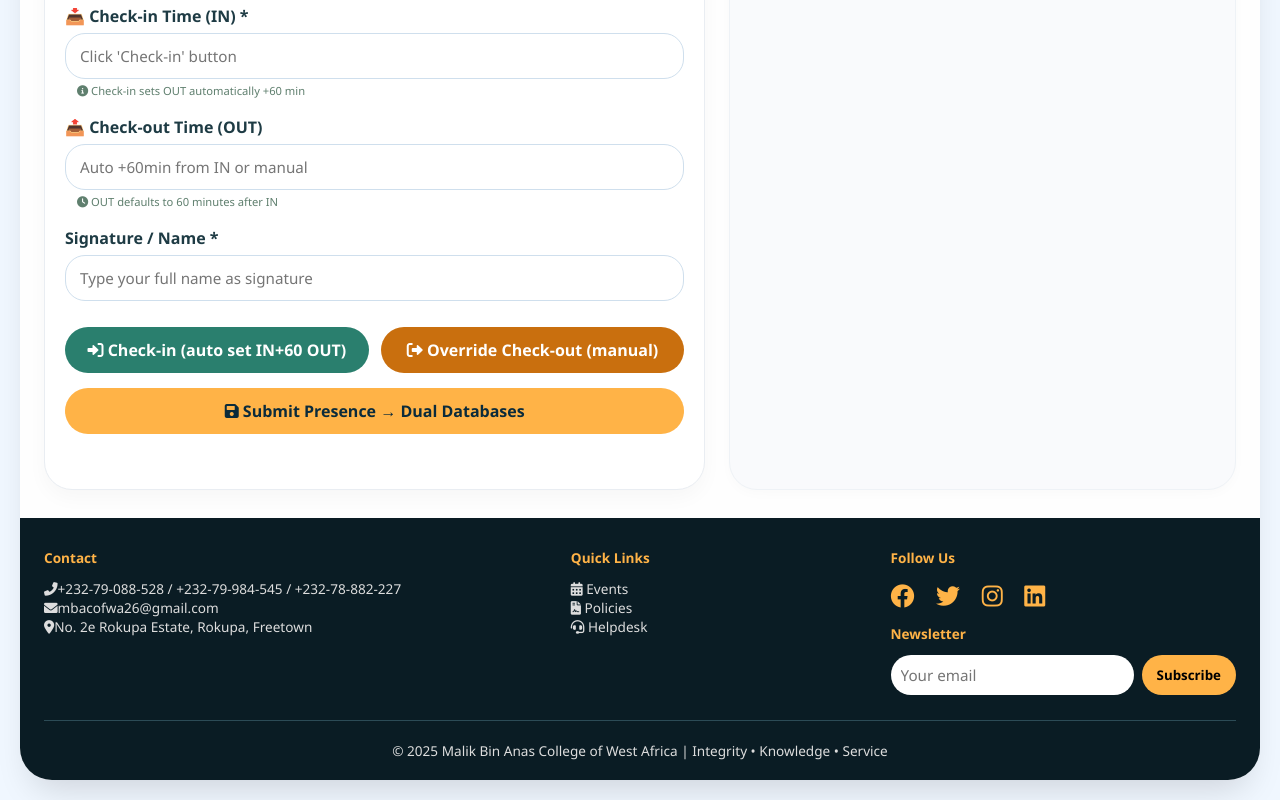
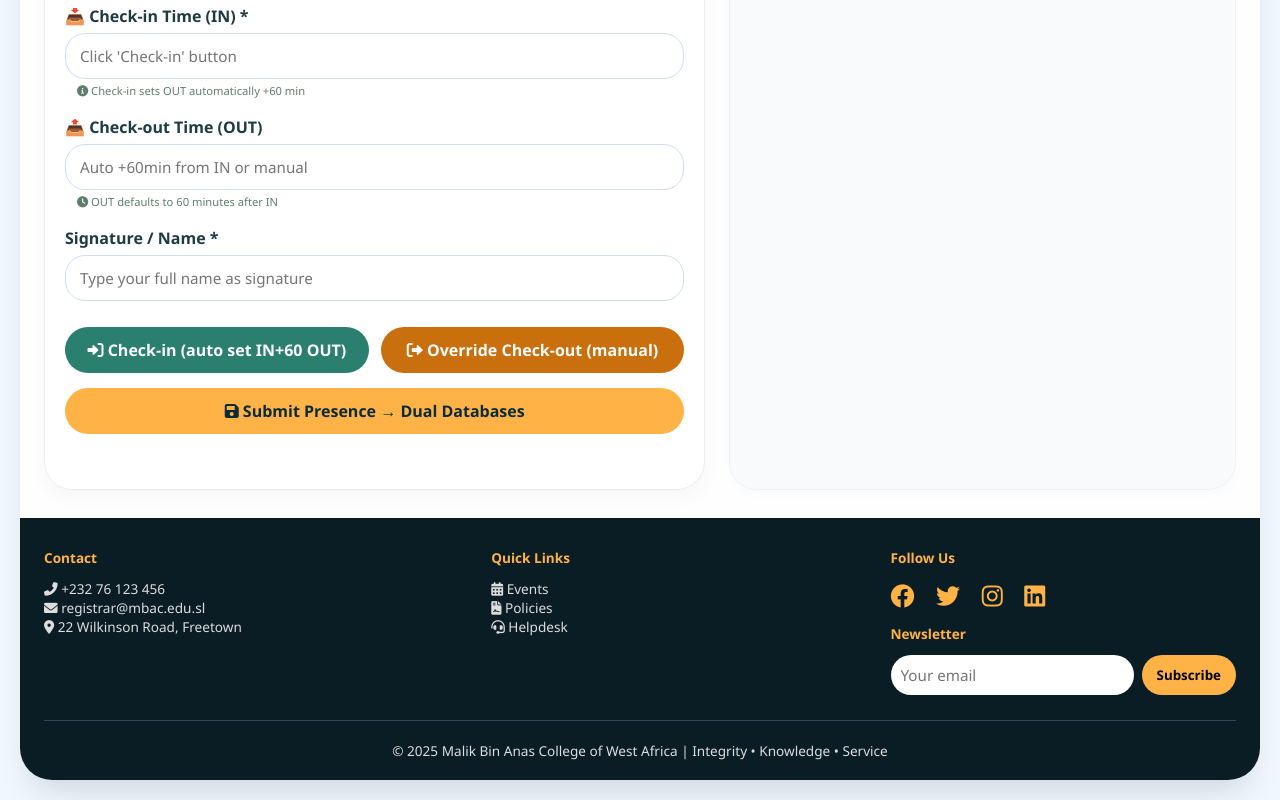
Before and after one commit to AmineJalloh-io/student_daily_presence, a plain HTML site: page index.html in a window 1280 px wide. Shown: the part 603-1403 px from the top of the page. Drawn offline with Linux system fonts and the light colour scheme.

Commit message:
Update index.html

```diff
--- a/index.html
+++ b/index.html
@@ -382,9 +382,9 @@
     <div class="footer-grid">
       <div class="footer-col">
         <h4>Contact</h4>
-        <p><i class="fas fa-phone-alt"></i>+232-79-088-528 / +232-79-984-545 / +232-78-882-227</p>
-        <p><i class="fas fa-envelope"></i>mbacofwa26@gmail.com</p>
-        <p><i class="fas fa-map-marker-alt"></i>No. 2e Rokupa Estate, Rokupa, Freetown</p>
+        <p><i class="fas fa-phone-alt"></i> +232 76 123 456</p>
+        <p><i class="fas fa-envelope"></i> registrar@mbac.edu.sl</p>
+        <p><i class="fas fa-map-marker-alt"></i> 22 Wilkinson Road, Freetown</p>
       </div>
       <div class="footer-col">
         <h4>Quick Links</h4>
```
